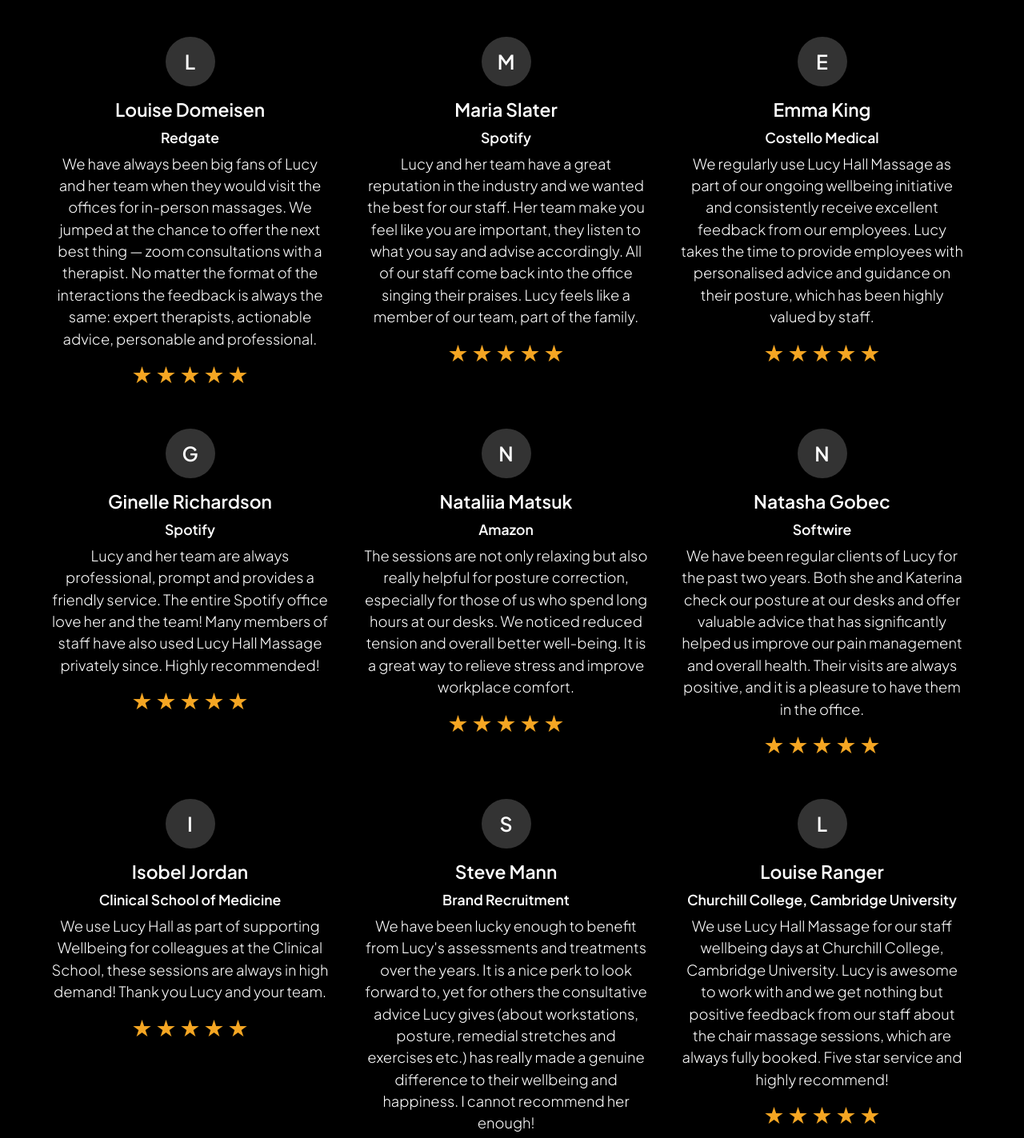
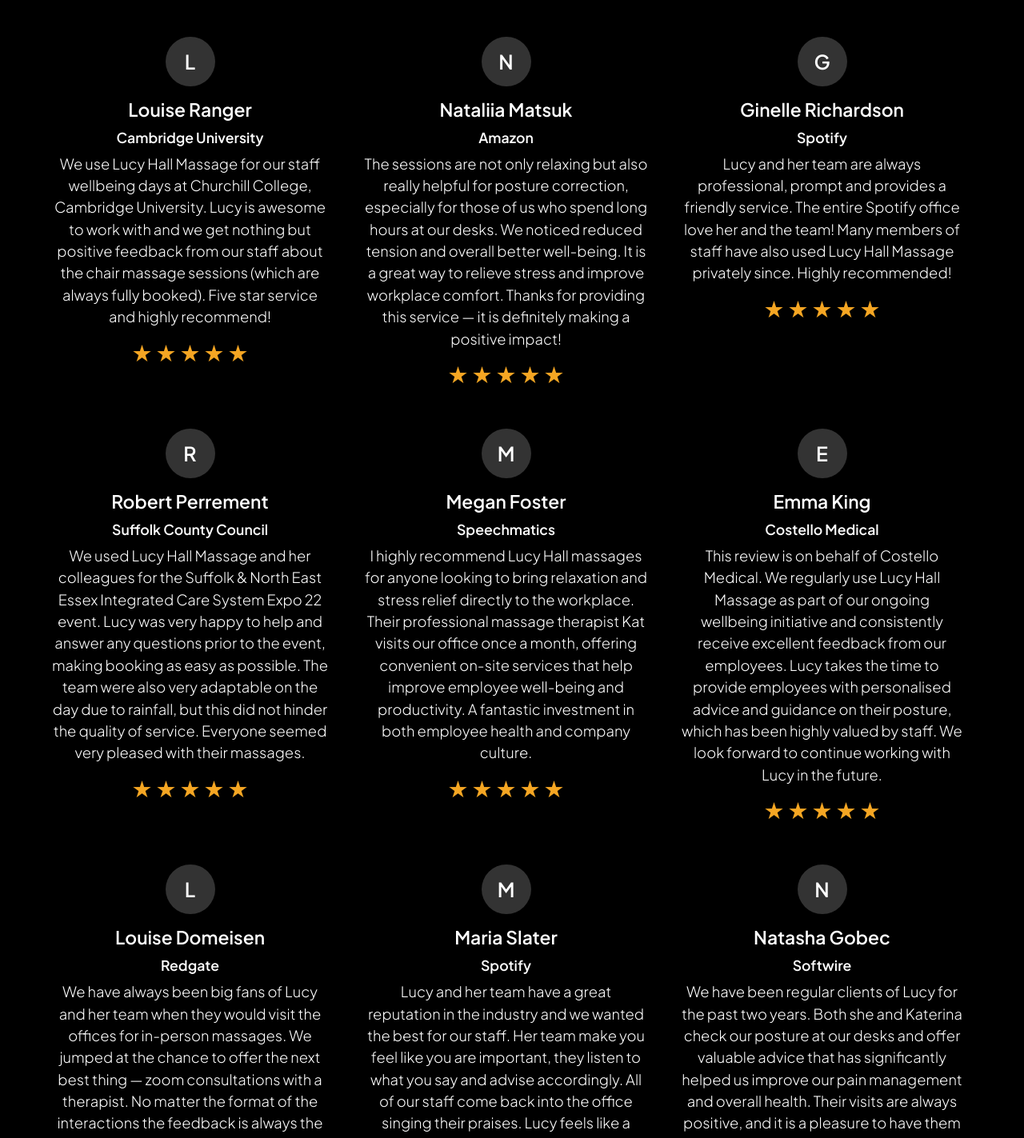
Before and after one commit to federationdesign-design/LHM, a Next.js app: page /reviews in a window 1280 px wide. Shown: the part 480-1903 px from the top of the page at 80% size. Built offline with nearby package versions, Linux system fonts and the light colour scheme.

Commit message:
Corp testimonials data: extend type with logo, rewrite data file with 14 entries matching homepage order + logos

```diff
--- a/app/components/Testimonials/corporate-testimonials-data.ts
+++ b/app/components/Testimonials/corporate-testimonials-data.ts
@@ -1,18 +1,70 @@
 import type { Testimonial } from './testimonials-data';
 
 /* ─────────────────────────────────────────────────────────────
-   corporate-testimonials-data.ts
+   corporate-testimonials-data.ts — single source of truth for
+   corporate-side testimonials. Used by homepage + services index
+   + individual service pages.
 
-   Corporate-specific testimonials shown on /corporate service
-   pages. Same Testimonial type as the private-side testimonials
-   so they render through the shared <Testimonials /> component.
-
-   Mapping notes:
-     - title  → company name (since company is the salient identifier)
-     - avatar → first letter of name
+   Order matches the corp homepage display order. The `logo` field
+   drives the new corp grid rendering (with company logos instead
+   of avatar initials).
    ───────────────────────────────────────────────────────────── */
 
 export const corporateTestimonials: Testimonial[] = [
+  {
+    id: 'louise-ranger-cambridge',
+    name: 'Louise Ranger',
+    title: 'Cambridge University',
+    body: 'We use Lucy Hall Massage for our staff wellbeing days at Churchill College, Cambridge University. Lucy is awesome to work with and we get nothing but positive feedback from our staff about the chair massage sessions (which are always fully booked). Five star service and highly recommend!',
+    date: '',
+    avatar: 'L',
+    logo: '/university-cambridge.png',
+  },
+  {
+    id: 'nataliia-matsuk-amazon',
+    name: 'Nataliia Matsuk',
+    title: 'Amazon',
+    body: 'The sessions are not only relaxing but also really helpful for posture correction, especially for those of us who spend long hours at our desks. We noticed reduced tension and overall better well-being. It is a great way to relieve stress and improve workplace comfort. Thanks for providing this service — it is definitely making a positive impact!',
+    date: '',
+    avatar: 'N',
+    logo: '/amazon.png',
+  },
+  {
+    id: 'ginelle-richardson-spotify',
+    name: 'Ginelle Richardson',
+    title: 'Spotify',
+    body: 'Lucy and her team are always professional, prompt and provides a friendly service. The entire Spotify office love her and the team! Many members of staff have also used Lucy Hall Massage privately since. Highly recommended!',
+    date: '',
+    avatar: 'G',
+    logo: '/spotify.png',
+  },
+  {
+    id: 'robert-perrement-suffolk',
+    name: 'Robert Perrement',
+    title: 'Suffolk County Council',
+    body: 'We used Lucy Hall Massage and her colleagues for the Suffolk & North East Essex Integrated Care System Expo 22 event. Lucy was very happy to help and answer any questions prior to the event, making booking as easy as possible. The team were also very adaptable on the day due to rainfall, but this did not hinder the quality of service. Everyone seemed very pleased with their massages.',
+    date: '',
+    avatar: 'R',
+    logo: '/suffolk-county-logo.jpg',
+  },
+  {
+    id: 'megan-foster-speechmatics',
+    name: 'Megan Foster',
+    title: 'Speechmatics',
+    body: 'I highly recommend Lucy Hall massages for anyone looking to bring relaxation and stress relief directly to the workplace. Their professional massage therapist Kat visits our office once a month, offering convenient on-site services that help improve employee well-being and productivity. A fantastic investment in both employee health and company culture.',
+    date: '',
+    avatar: 'M',
+    logo: '/speechmatics.png',
+  },
+  {
+    id: 'emma-king-costello',
+    name: 'Emma King',
+    title: 'Costello Medical',
+    body: 'This review is on behalf of Costello Medical. We regularly use Lucy Hall Massage as part of our ongoing wellbeing initiative and consistently receive excellent feedback from our employees. Lucy takes the time to provide employees with personalised advice and guidance on their posture, which has been highly valued by staff. We look forward to continue working with Lucy in the future.',
+    date: '',
+    avatar: 'E',
+    logo: '/costello-medical.png',
+  },
   {
     id: 'louise-domeisen-redgate',
     name: 'Louise Domeisen',
@@ -20,6 +72,7 @@ export const corporateTestimonials: Testimonial[] = [
     body: 'We have always been big fans of Lucy and her team when they would visit the offices for in-person massages. We jumped at the chance to offer the next best thing — zoom consultations with a therapist. No matter the format of the interactions the feedback is always the same: expert therapists, actionable advice, personable and professional.',
     date: '',
     avatar: 'L',
+    logo: '/redgate-logo.png',
   },
   {
     id: 'maria-slater-spotify',
@@ -28,30 +81,7 @@ export const corporateTestimonials: Testimonial[] = [
     body: 'Lucy and her team have a great reputation in the industry and we wanted the best for our staff. Her team make you feel like you are important, they listen to what you say and advise accordingly. All of our staff come back into the office singing their praises. Lucy feels like a member of our team, part of the family.',
     date: '',
     avatar: 'M',
-  },
-  {
-    id: 'emma-king-costello-medical',
-    name: 'Emma King',
-    title: 'Costello Medical',
-    body: 'We regularly use Lucy Hall Massage as part of our ongoing wellbeing initiative and consistently receive excellent feedback from our employees. Lucy takes the time to provide employees with personalised advice and guidance on their posture, which has been highly valued by staff.',
-    date: '',
-    avatar: 'E',
-  },
-  {
-    id: 'ginelle-richardson-spotify',
-    name: 'Ginelle Richardson',
-    title: 'Spotify',
-    body: 'Lucy and her team are always professional, prompt and provides a friendly service. The entire Spotify office love her and the team! Many members of staff have also used Lucy Hall Massage privately since. Highly recommended!',
-    date: '',
-    avatar: 'G',
-  },
-  {
-    id: 'nataliia-matsuk-amazon',
-    name: 'Nataliia Matsuk',
-    title: 'Amazon',
-    body: 'The sessions are not only relaxing but also really helpful for posture correction, especially for those of us who spend long hours at our desks. We noticed reduced tension and overall better well-being. It is a great way to relieve stress and improve workplace comfort.',
-    date: '',
-    avatar: 'N',
+    logo: '/spotify.png',
   },
   {
     id: 'natasha-gobec-softwire',
@@ -60,38 +90,25 @@ export const corporateTestimonials: Testimonial[] = [
     body: 'We have been regular clients of Lucy for the past two years. Both she and Katerina check our posture at our desks and offer valuable advice that has significantly helped us improve our pain management and overall health. Their visits are always positive, and it is a pleasure to have them in the office.',
     date: '',
     avatar: 'N',
+    logo: '/softwire-logo.png',
   },
   {
-    id: 'isobel-jordan-clinical-school',
+    id: 'isobel-jordan-clinical',
     name: 'Isobel Jordan',
     title: 'Clinical School of Medicine',
     body: 'We use Lucy Hall as part of supporting Wellbeing for colleagues at the Clinical School, these sessions are always in high demand! Thank you Lucy and your team.',
     date: '',
     avatar: 'I',
+    logo: '/university-cambridge.png',
   },
   {
     id: 'steve-mann-brand-recruitment',
     name: 'Steve Mann',
     title: 'Brand Recruitment',
-    body: 'We have been lucky enough to benefit from Lucy\'s assessments and treatments over the years. It is a nice perk to look forward to, yet for others the consultative advice Lucy gives (about workstations, posture, remedial stretches and exercises etc.) has really made a genuine difference to their wellbeing and happiness. I cannot recommend her enough!',
+    body: 'We have been lucky enough to benefit from Lucy assessments and treatments over the years. It is a nice perk to look forward to, yet for others the consultative advice Lucy gives (about work stations, posture, remedial stretches and exercises etc.) has really made a genuine difference to their wellbeing and happiness. I cannot recommend her enough!',
     date: '',
     avatar: 'S',
-  },
-  {
-    id: 'louise-ranger-churchill-college',
-    name: 'Louise Ranger',
-    title: 'Churchill College, Cambridge University',
-    body: 'We use Lucy Hall Massage for our staff wellbeing days at Churchill College, Cambridge University. Lucy is awesome to work with and we get nothing but positive feedback from our staff about the chair massage sessions, which are always fully booked. Five star service and highly recommend!',
-    date: '',
-    avatar: 'L',
-  },
-  {
-    id: 'megan-foster-people-culture',
-    name: 'Megan Foster',
-    title: 'People and Culture',
-    body: 'I highly recommend Lucy Hall massages for anyone looking to bring relaxation and stress relief directly to the workplace. Their professional massage therapist Kat visits our office once a month, offering convenient on-site services that help improve employee well-being and productivity. A fantastic investment in both employee health and company culture.',
-    date: '',
-    avatar: 'M',
+    logo: '/brand-recruitment.png',
   },
   {
     id: 'will-r-hse-fac',
@@ -100,14 +117,7 @@ export const corporateTestimonials: Testimonial[] = [
     body: 'Lucy is a fantastic Sports Therapist, highly skilled and highly knowledgeable. If you have the opportunity to work together I recommend you take that chance.',
     date: '',
     avatar: 'W',
-  },
-  {
-    id: 'robert-perrement-suffolk',
-    name: 'Robert Perrement',
-    title: 'Suffolk County Council',
-    body: 'We used Lucy Hall Massage and her colleagues for the Suffolk & North East Essex Integrated Care System Expo 22 event. Lucy was very happy to help and answer any questions prior to the event, making booking as easy as possible. The team were also very adaptable on the day due to rainfall, but this did not hinder the quality of service. Everyone seemed very pleased with their massages.',
-    date: '',
-    avatar: 'R',
+    logo: '/company-placeholder.png',
   },
   {
     id: 'rebecca-woof-redgate',
@@ -116,6 +126,7 @@ export const corporateTestimonials: Testimonial[] = [
     body: 'We have had Lucy and her staff visiting our company for years and no matter how frequently they came along, there was always demand and hype. During Covid, Lucy demonstrated her flexibility and adaptability by providing extremely valuable support virtually for us all when we had to work from home. She offers a variety of massage styles and adapts to best suit the needs of her client. Couldn\'t recommend Lucy and her team highly enough.',
     date: '',
     avatar: 'R',
+    logo: '/redgate-logo.png',
   },
   {
     id: 'charlotte-brown-speechmatics',
@@ -124,5 +135,6 @@ export const corporateTestimonials: Testimonial[] = [
     body: 'Lucy spends a day per month with us at Speechmatics. The timetable fills up in a matter of seconds — a testament to how much we love her visits. Aside from being excellent at her job, she always arrives and leaves with a smile on her face and full of enthusiasm.',
     date: '',
     avatar: 'C',
+    logo: '/speechmatics.png',
   },
 ];
--- a/app/components/Testimonials/testimonials-data.ts
+++ b/app/components/Testimonials/testimonials-data.ts
@@ -28,6 +28,8 @@ export type Testimonial = {
   avatar: string;
   /** Star rating out of 5. Defaults to 5 if omitted. */
   rating?: number;
+  /** Optional company logo image path (corp testimonials only) */
+  logo?: string;
 };
 
 export const testimonials: Testimonial[] = [
--- a/app/corporate/components/CorporateServicePage.tsx
+++ b/app/corporate/components/CorporateServicePage.tsx
@@ -47,7 +47,7 @@ const services = [
     n: 2,
     title: 'Display Screen Equipment Assessments',
     href: '/corporate/services/dse-assessments',
-    img:  '/corporate-dsc.jpg',
+    img:  '/corporate-dse.jpg',
   },
   {
     n: 3,
```
